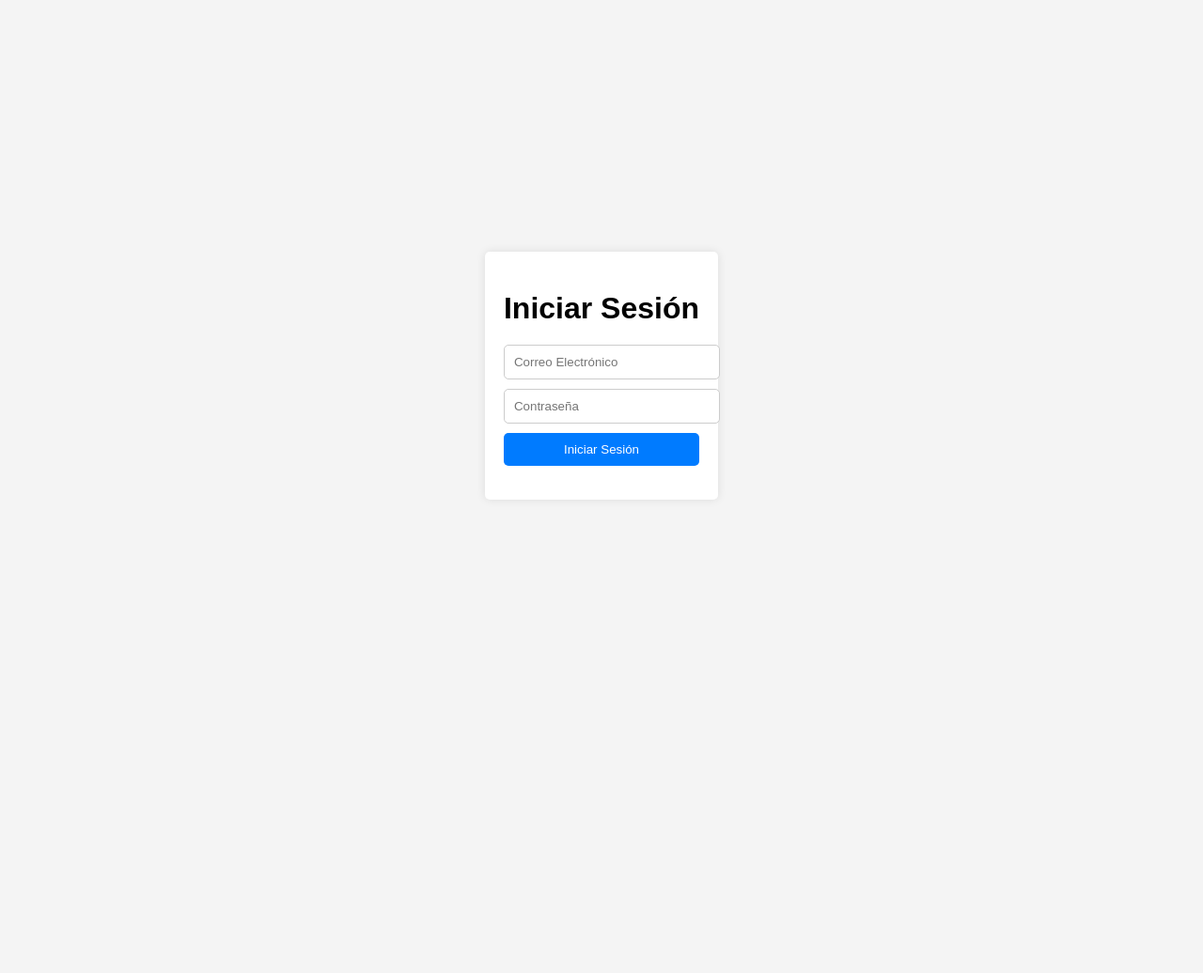
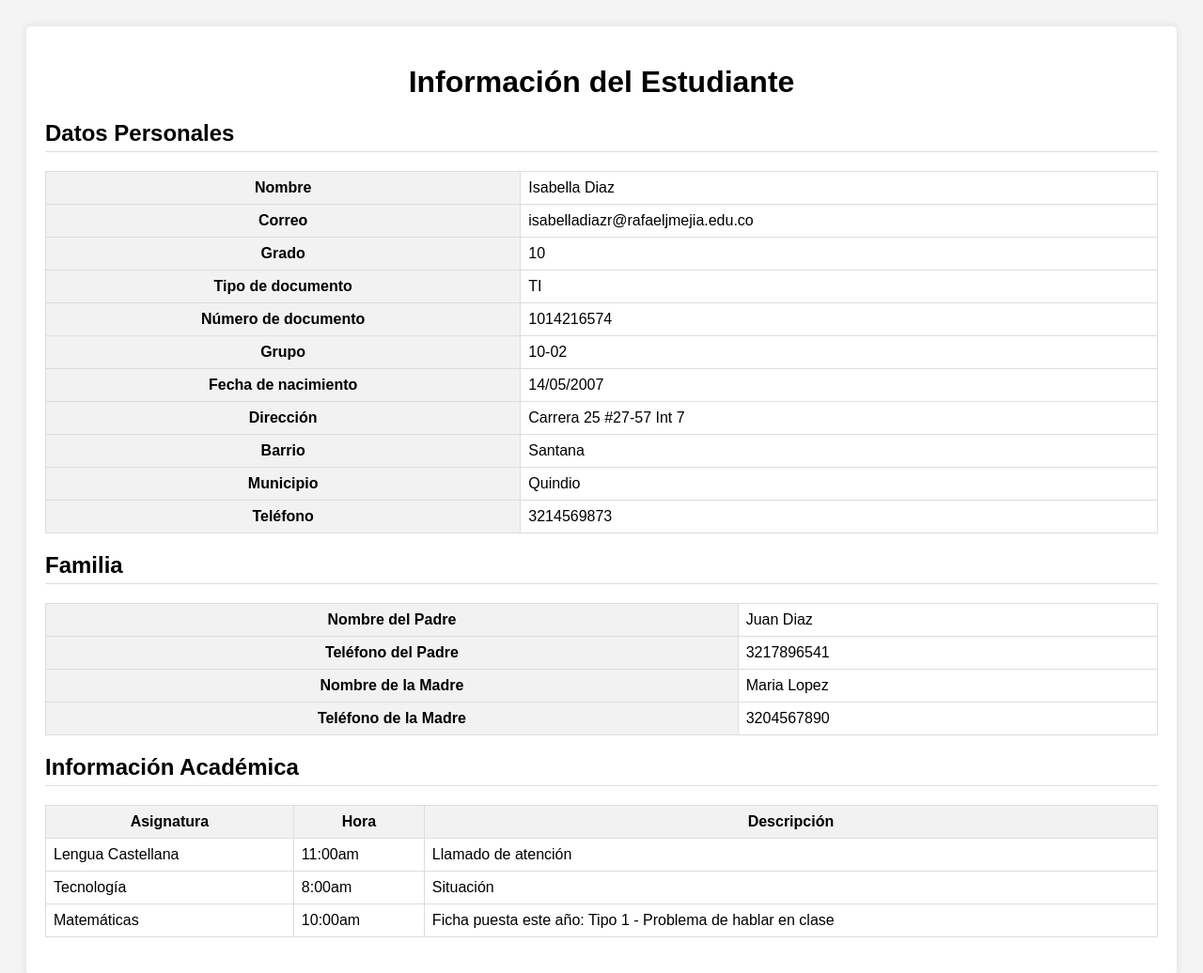
Before and after one commit to isabella0998/login-page, a plain HTML site: page index.html in a window 1280 px wide. Shown: the whole page at 94% size. Before the commit the page ends 800 px from the top, so only its background shows below. Drawn offline with Linux system fonts and the light colour scheme.

Commit message:
Update index.html

```diff
--- a/index.html
+++ b/index.html
@@ -3,75 +3,143 @@
 <head>
     <meta charset="UTF-8">
     <meta name="viewport" content="width=device-width, initial-scale=1.0">
-    <title>Iniciar Sesión - Comunidad Rafaelista</title>
+    <title>Información del Estudiante</title>
     <style>
         body {
             font-family: Arial, sans-serif;
             background-color: #f4f4f4;
-            display: flex;
-            justify-content: center;
-            align-items: center;
-            height: 100vh;
-            margin: 0;
+            padding: 20px;
         }
-        .login-container {
+        .student-info {
             background-color: #fff;
             padding: 20px;
             border-radius: 5px;
             box-shadow: 0 0 10px rgba(0, 0, 0, 0.1);
+            max-width: 1200px;
+            margin: 0 auto;
         }
-        .login-container h1 {
+        .student-info h1 {
             text-align: center;
+        }
+        .info-section {
             margin-bottom: 20px;
         }
-        .login-container input {
-            display: block;
+        .info-section h2 {
+            border-bottom: 1px solid #ddd;
+            padding-bottom: 5px;
+        }
+        .info-table {
             width: 100%;
-            padding: 10px;
-            margin-bottom: 10px;
-            border: 1px solid #ccc;
-            border-radius: 5px;
+            border-collapse: collapse;
         }
-        .login-container button {
-            width: 100%;
-            padding: 10px;
-            background-color: #007bff;
-            border: none;
-            color: white;
-            border-radius: 5px;
-            cursor: pointer;
+        .info-table th, .info-table td {
+            border: 1px solid #ddd;
+            padding: 8px;
         }
-        .login-container button:hover {
-            background-color: #0056b3;
-        }
-        .error-message {
-            color: red;
-            text-align: center;
+        .info-table th {
+            background-color: #f2f2f2;
         }
     </style>
 </head>
 <body>
-    <div class="login-container">
-        <h1>Iniciar Sesión</h1>
-        <input type="text" id="email" placeholder="Correo Electrónico">
-        <input type="password" id="password" placeholder="Contraseña">
-        <button onclick="login()">Iniciar Sesión</button>
-        <p id="error-message" class="error-message"></p>
+    <div class="student-info">
+        <h1>Información del Estudiante</h1>
+        <div class="info-section">
+            <h2>Datos Personales</h2>
+            <table class="info-table">
+                <tr>
+                    <th>Nombre</th>
+                    <td>Isabella Diaz</td>
+                </tr>
+                <tr>
+                    <th>Correo</th>
+                    <td>isabelladiazr@rafaeljmejia.edu.co</td>
+                </tr>
+                <tr>
+                    <th>Grado</th>
+                    <td>10</td>
+                </tr>
+                <tr>
+                    <th>Tipo de documento</th>
+                    <td>TI</td>
+                </tr>
+                <tr>
+                    <th>Número de documento</th>
+                    <td>1014216574</td>
+                </tr>
+                <tr>
+                    <th>Grupo</th>
+                    <td>10-02</td>
+                </tr>
+                <tr>
+                    <th>Fecha de nacimiento</th>
+                    <td>14/05/2007</td>
+                </tr>
+                <tr>
+                    <th>Dirección</th>
+                    <td>Carrera 25 #27-57 Int 7</td>
+                </tr>
+                <tr>
+                    <th>Barrio</th>
+                    <td>Santana</td>
+                </tr>
+                <tr>
+                    <th>Municipio</th>
+                    <td>Quindio</td>
+                </tr>
+                <tr>
+                    <th>Teléfono</th>
+                    <td>3214569873</td>
+                </tr>
+            </table>
+        </div>
+        <div class="info-section">
+            <h2>Familia</h2>
+            <table class="info-table">
+                <tr>
+                    <th>Nombre del Padre</th>
+                    <td>Juan Diaz</td>
+                </tr>
+                <tr>
+                    <th>Teléfono del Padre</th>
+                    <td>3217896541</td>
+                </tr>
+                <tr>
+                    <th>Nombre de la Madre</th>
+                    <td>Maria Lopez</td>
+                </tr>
+                <tr>
+                    <th>Teléfono de la Madre</th>
+                    <td>3204567890</td>
+                </tr>
+            </table>
+        </div>
+        <div class="info-section">
+            <h2>Información Académica</h2>
+            <table class="info-table">
+                <tr>
+                    <th>Asignatura</th>
+                    <th>Hora</th>
+                    <th>Descripción</th>
+                </tr>
+                <tr>
+                    <td>Lengua Castellana</td>
+                    <td>11:00am</td>
+                    <td>Llamado de atención</td>
+                </tr>
+                <tr>
+                    <td>Tecnología</td>
+                    <td>8:00am</td>
+                    <td>Situación</td>
+                </tr>
+                <tr>
+                    <td>Matemáticas</td>
+                    <td>10:00am</td>
+                    <td>Ficha puesta este año: Tipo 1 - Problema de hablar en clase</td>
+                </tr>
+                <!-- Añadir más información académica aquí -->
+            </table>
+        </div>
     </div>
-
-    <script>
-        function login() {
-            var email = document.getElementById("email").value;
-            var password = document.getElementById("password").value;
-            var errorMessage = document.getElementById("error-message");
-
-            // Credenciales estáticas para el ejemplo
-            if (email === "isabelladiazr@rafaeljmejia.edu.co" && password === "1014216574d") {
-                window.location.href = "informacion-estudiante.html";
-            } else {
-                errorMessage.textContent = "Usuario o contraseña incorrectos";
-            }
-        }
-    </script>
 </body>
 </html>
```
